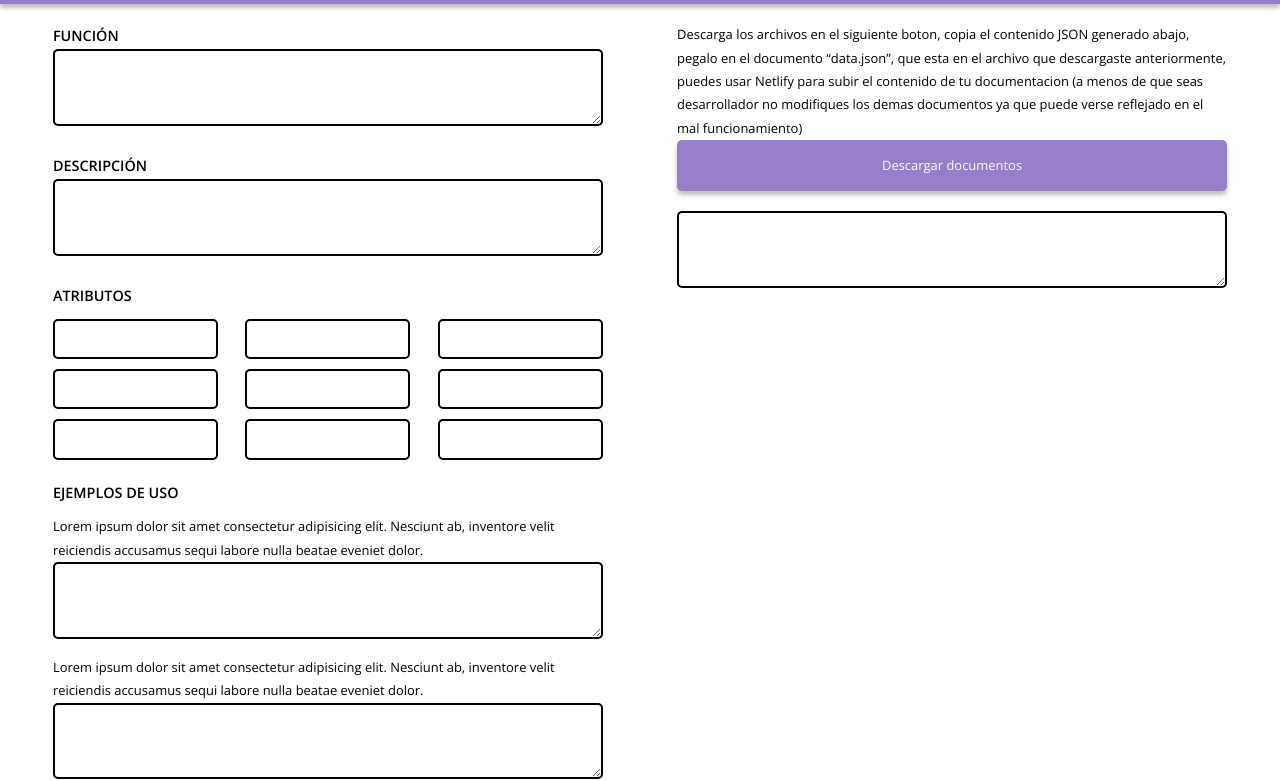
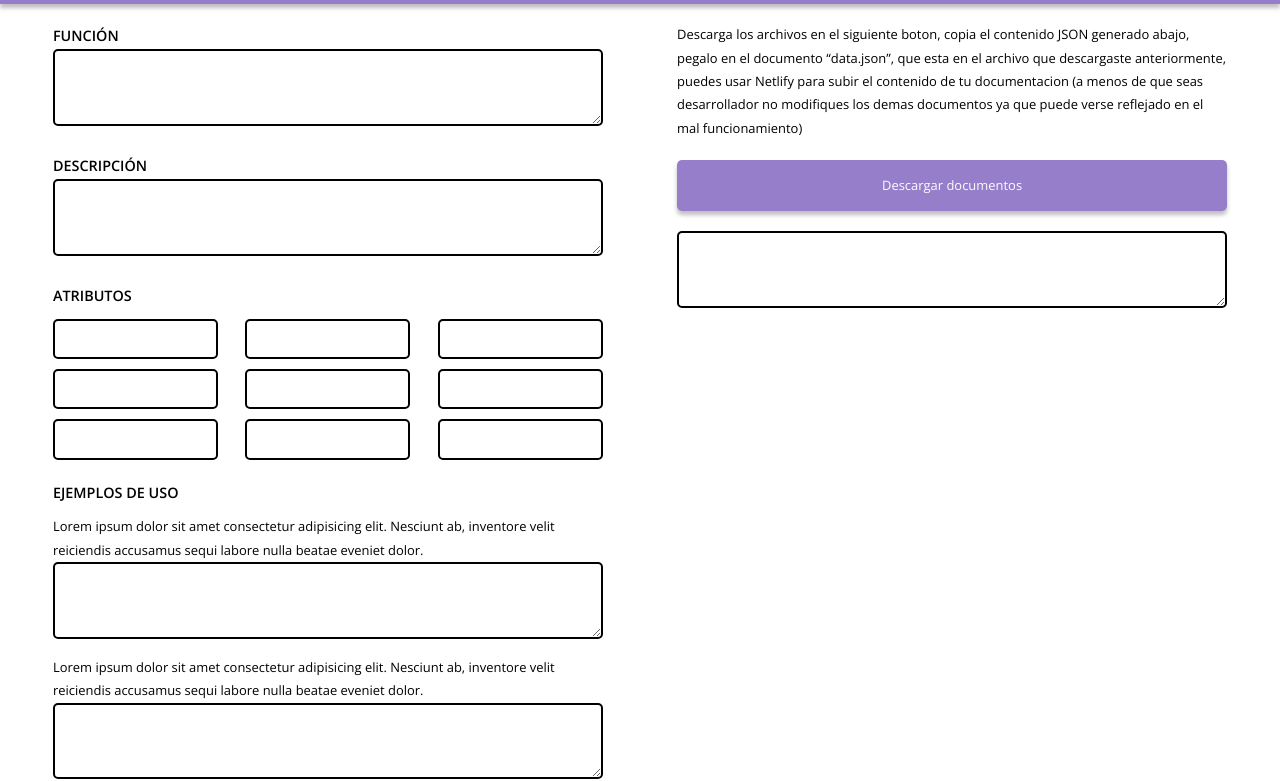
Before and after one commit to Axel-Meyrek/Decoment, a website: page index.html in a window 1280 px wide. Shown: the part 48-829 px from the top of the page. Drawn offline with nearby package versions, Linux system fonts and the light colour scheme.

Commit message:
Arrange the problem of gap of the section Description Download Documents

```diff
--- a/styles/index.css
+++ b/styles/index.css
@@ -151,6 +151,13 @@ input{
     gap: 10px;
 }
 
+/* Download Documents */
+.descriptionDownloadDocuments{
+    display: flex;
+    flex-direction: column;
+    gap: 20px;
+}
+
 /* FOOTER */
 .footer{
     display: flex;
```
